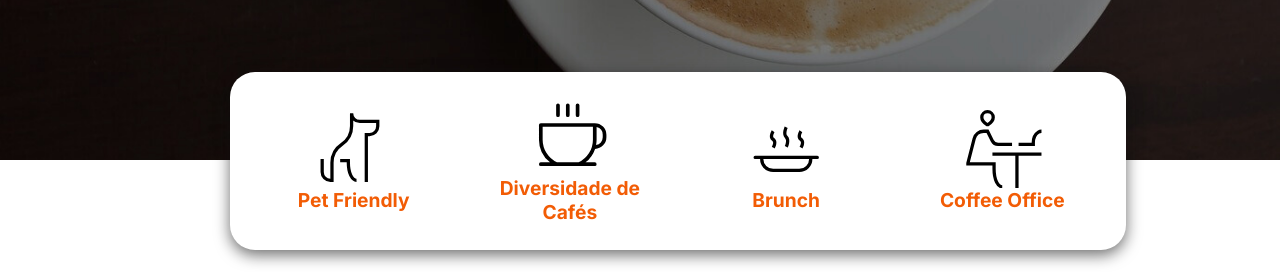
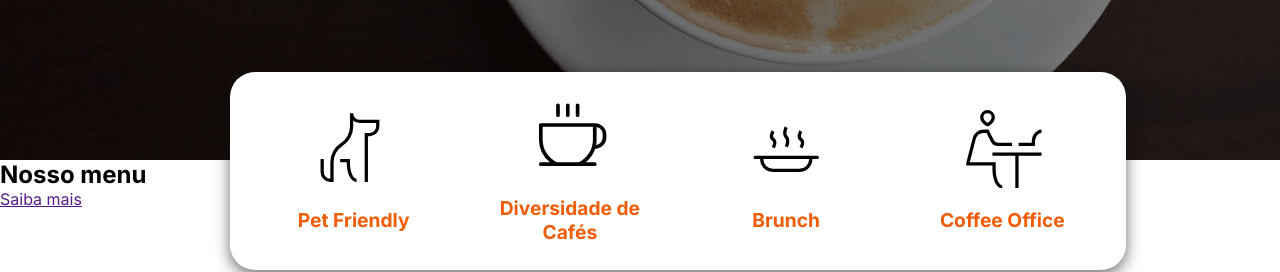
Before and after one commit to GuiJg/Coffee-Cube, a plain HTML site: page index.html in a window 1280 px wide. Shown: the part 528-800 px from the top of the page. Drawn offline with Linux system fonts and the light colour scheme; a web font is replaced by a local one.

Commit message:
feat: element white hover n add menu-page

```diff
--- a/index.html
+++ b/index.html
@@ -92,7 +92,15 @@
             </span>
         </div>
     </div>
+    <section class="menu-page">
+        <div class="menu-text">
+            <h2>Nosso menu</h2>
+            <a href="">Saiba mais</a>
+        </div>
+        <ul class="container-menu">
+
+        </ul>
+    </section>
     <script src="scripts/main.js"></script>
 </body>
-
 </html>
--- a/styles/style.css
+++ b/styles/style.css
@@ -156,6 +156,12 @@ header {
     flex-direction: column;
     justify-content: center;
     align-items: center;
+    gap: 20px;
+    transition: 0.5s;
+}
+
+.item-element:hover{
+    scale: 1.05;
 }
 
 .item-element span {
@@ -163,6 +169,7 @@ header {
     text-align: center;
     font-size: 1.2rem;
     font-weight: 700;
+    width: 80%;
 }
 
 .item-element svg{
```
